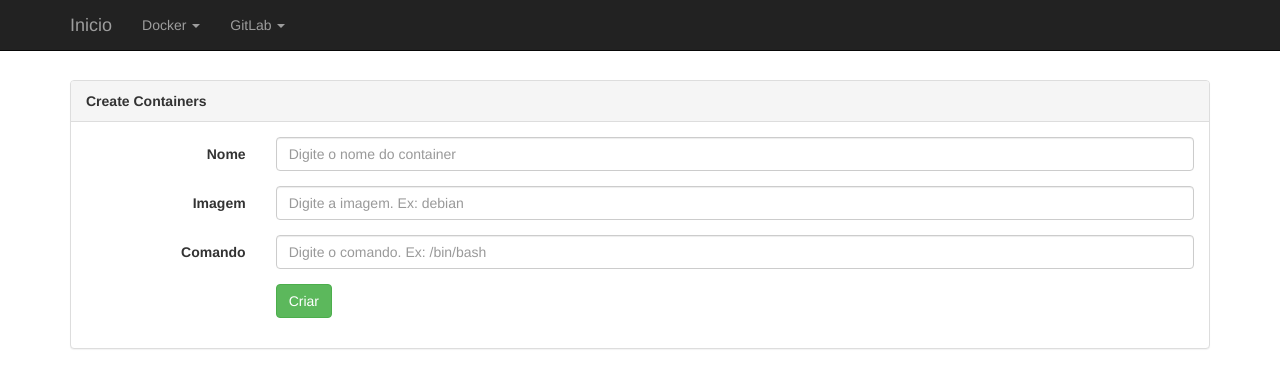
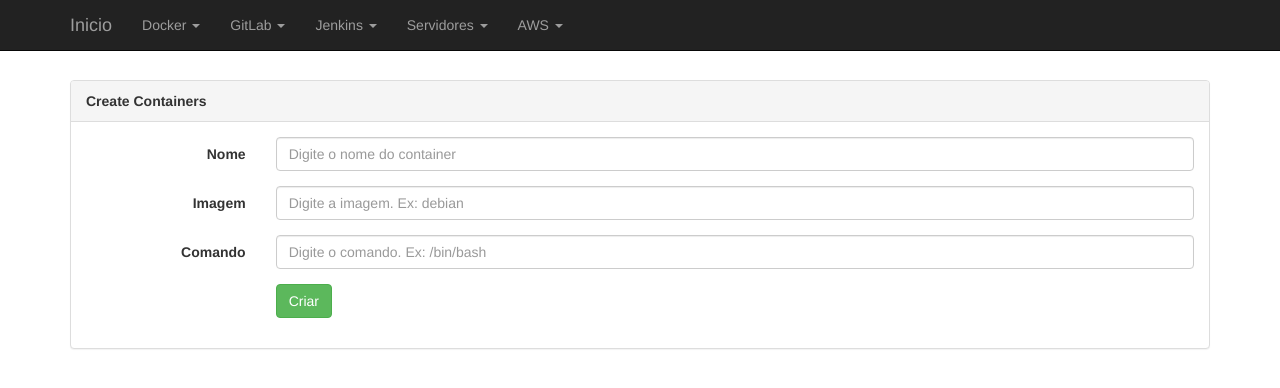
Before and after one commit to marianaalbano/integracao, a Flask app: page /container/new/ in a window 1280 px wide. Shown: the top 388 px of the page. Run offline with Flask 2, Linux system fonts and the light colour scheme; some libraries are stand-ins or nearby versions.

Commit message:
alteracao

```diff
--- /dev/null
+++ b/requirements.txt
@@ -0,0 +1,3 @@
+requests==2.9.1
+Flask==0.12.2
+docker_py==1.10.6
--- a/templates/index.html
+++ b/templates/index.html
@@ -9,9 +9,8 @@
         <div class="navbar-header">
             <a class="navbar-brand" href="/home/">Inicio</a>
         </div>
-            <div id="navbar" class="navbar-collapse collapse">
             <ul class="nav navbar-nav">
-                    <li class="{% if request.path == '/container/' %} active {% endif %}">
+                <li>
                     <a href="#" class="dropdown-toogle" data-toggle="dropdown"
                        role="button" aria-haspopup="true" area-extended="false">Docker
                     <span class="caret"></span></a>
@@ -23,7 +22,7 @@
                 </li>
             </ul>
             <ul class="nav navbar-nav">
-                    <li class="{% if request.path == '/gitlab/' %} active {% endif %}">
+                <li>
                     <a href="#" class="dropdown-toogle" data-toggle="dropdown"
                        role="button" aria-haspopup="true" area-extended="false">GitLab
                     <span class="caret"></span></a>
@@ -35,7 +34,41 @@
                     </ul>
                 </li>
             </ul>
-            </div>
+            <ul class="nav navbar-nav">
+                <li>
+                    <a href="#" class="dropdown-toogle" data-toggle="dropdown"
+                       role="button" aria-haspopup="true" area-extended="false">Jenkins
+                    <span class="caret"></span></a>
+                    <ul class="dropdown-menu">
+                        <li><a href="#">Gerencia do Jenkins</a></li>
+                        <li><a href="#">Novo Job</a></li>
+                    </ul>
+                </li>
+            </ul>
+            <ul class="nav navbar-nav">
+                <li>
+                    <a href="#" class="dropdown-toogle" data-toggle="dropdown"
+                       role="button" aria-haspopup="true" area-extended="false">Servidores
+                    <span class="caret"></span></a>
+                    <ul class="dropdown-menu">
+                        <li><a href="#">Informação de Disco</a></li>
+                        <li><a href="#">Informação de Load</a></li>
+                        <li><a href="#">Informação de Memória</a></li>
+
+                    </ul>
+                </li>
+            </ul>
+            <ul class="nav navbar-nav">
+                <li>
+                    <a href="#" class="dropdown-toogle" data-toggle="dropdown"
+                       role="button" aria-haspopup="true" area-extended="false">AWS
+                    <span class="caret"></span></a>
+                    <ul class="dropdown-menu">
+                        <li><a href="#">Gerencia de EC2</a></li>
+                        <li><a href="#">Gerencia de SG</a></li>
+                    </ul>
+                </li>
+            </ul>
         </div>
     </nav>
 
@@ -46,8 +79,8 @@
 
 
 
-    <script src="https://ajax.googleapis.com/ajax/libs/jquery/1.12.4/jquery.min.js"></script>
-    <script src="https://maxcdn.bootstrapcdn.com/bootstrap/3.3.7/js/bootstrap.min.js" integrity="sha384-Tc5IQib027qvyjSMfHjOMaLkfuWVxZxUPnCJA7l2mCWNIpG9mGCD8wGNIcPD7Txa" crossorigin="anonymous"></script>
+    <script src="/static/js/jquery.min.js"></script>
+    <script src="/static/js/bootstrap.min.js"></script>
     <link rel="stylesheet" href="/static/css/bootstrap.min.css" />
     <script language="javascript" src="/static/js/docker.js"></script>
     {% block jscode %}
```
Also changed, not shown: 3 other files. Lines whose indentation alone changed are shown as unchanged.
